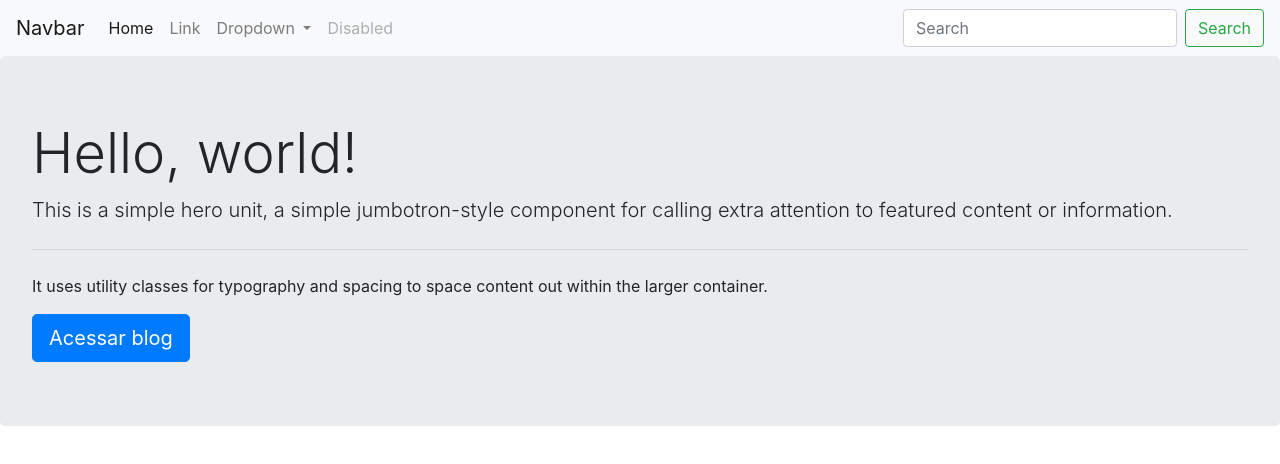
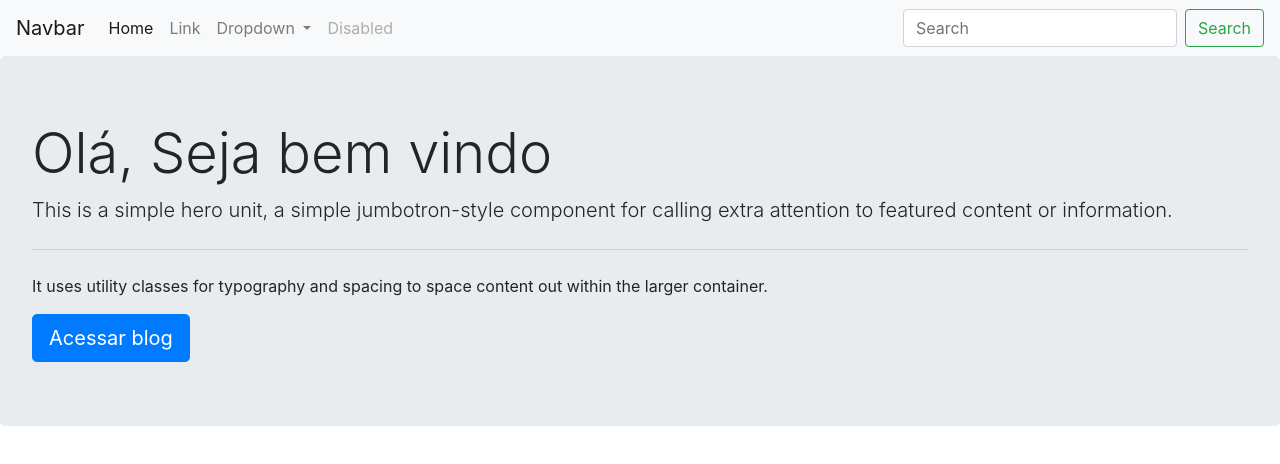
Before and after one commit to pisciana/projeto-pratico, a plain HTML site: page index.html in a window 1280 px wide. Drawn offline with nearby package versions, Linux system fonts and the light colour scheme.

Commit message:
alteracao texto

```diff
--- a/index.html
+++ b/index.html
@@ -47,7 +47,7 @@
   </div>
 </nav>
 <div class="jumbotron">
-  <h1 class="display-4">Hello, world!</h1>
+  <h1 class="display-4">Olá, Seja bem vindo</h1>
   <p class="lead">This is a simple hero unit, a simple jumbotron-style component for calling extra attention to featured content or information.</p>
   <hr class="my-4">
   <p>It uses utility classes for typography and spacing to space content out within the larger container.</p>
```
